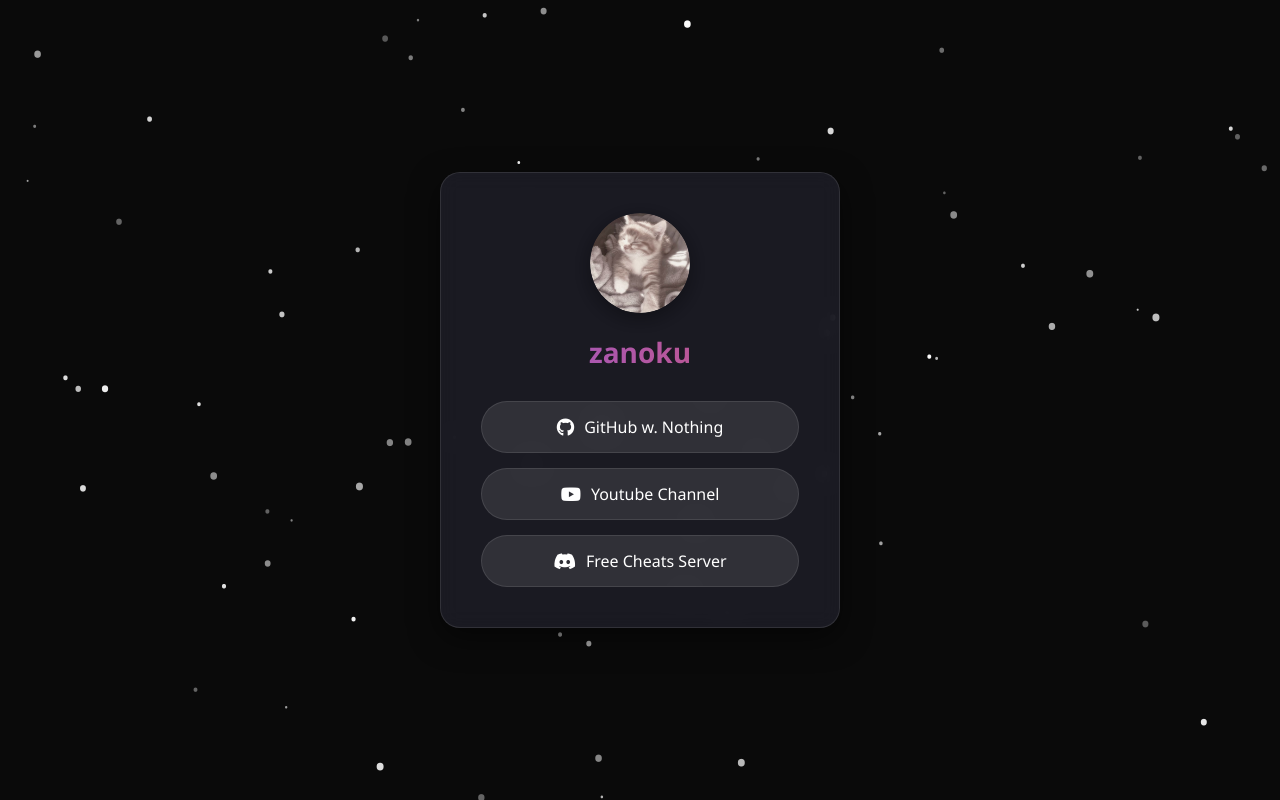
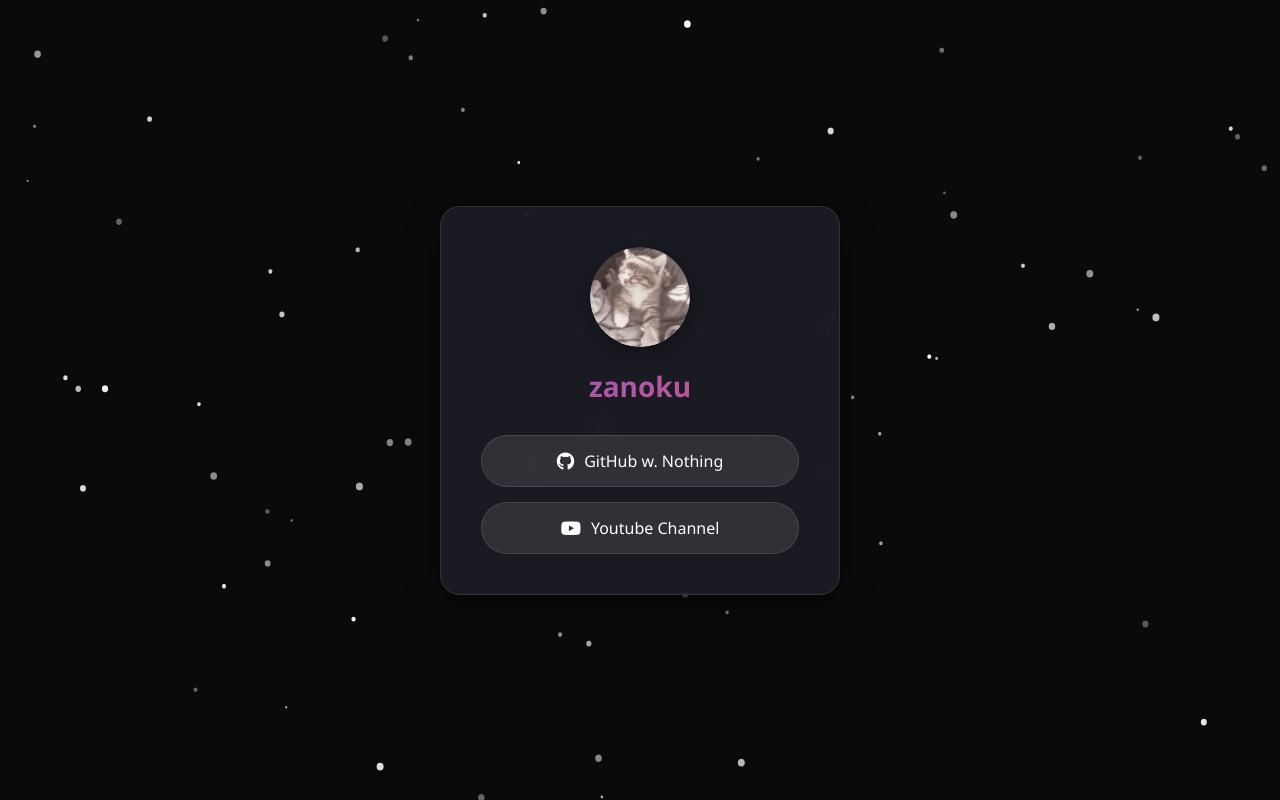
Before and after one commit to zanokulol/zanoku, a plain HTML site: page index.html in a window 1280 px wide. Drawn offline with Linux system fonts and the light colour scheme.

Commit message:
Update index.html

```diff
--- a/index.html
+++ b/index.html
@@ -170,9 +170,6 @@
             <a href="https://www.youtube.com/@zanokucheats" class="btn" target="_blank">
                 <i class="fab fa-youtube"></i> Youtube Channel
             </a>
-            <a href="https://discord.gg/KqdmSJ75E3" class="btn" target="_blank">
-                <i class="fab fa-discord"></i> Free Cheats Server
-            </a>
         </div>
     </div>
 
```
